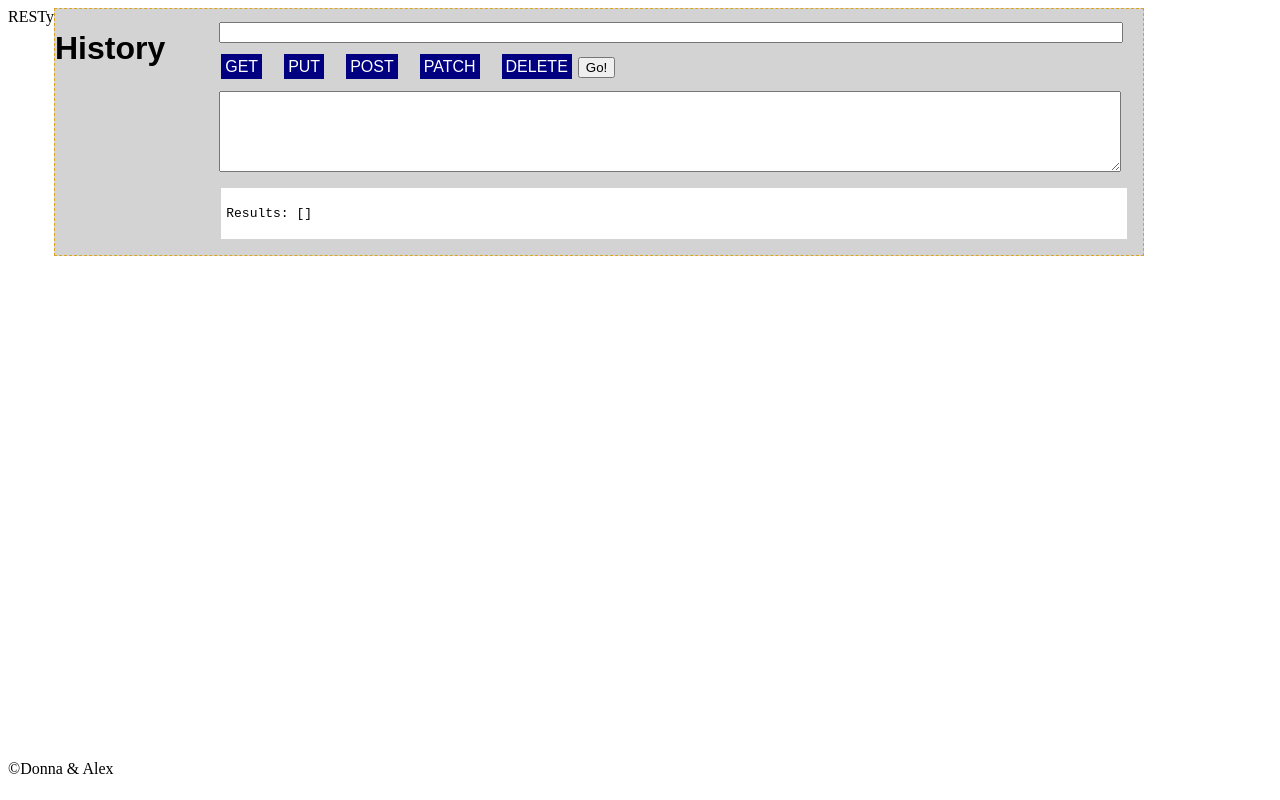
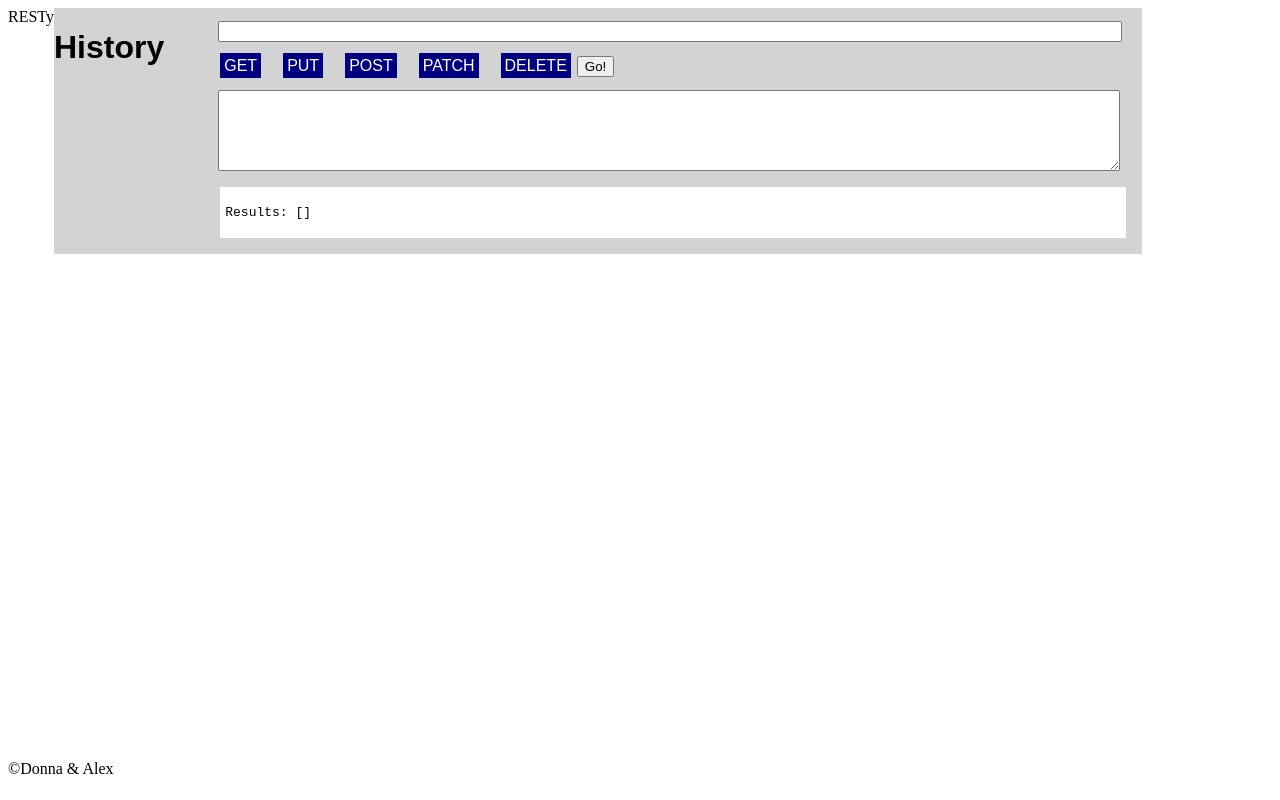
Before and after one commit to alexspencer-401-advanced-javascript/RESTy-react-lab, a React app: page / in a window 1280 px wide. Built offline with nearby package versions, Linux system fonts and the light colour scheme.

Commit message:
more css

```diff
--- a/src/components/Form.css
+++ b/src/components/Form.css
@@ -15,7 +15,6 @@
     padding: 4px;
     color: white;
   }
-  border: 1px dashed goldenrod;
 }
 
 .history {
--- a/src/components/Form.js
+++ b/src/components/Form.js
@@ -2,7 +2,7 @@ import React, { Component } from 'react';
 import apiCall from '../services/api-call';
 import Results from './Results';
 import History from './History';
-import styles from './Form.css'
+import styles from './Form.css';
 
 export default class Form extends Component {
 
```
